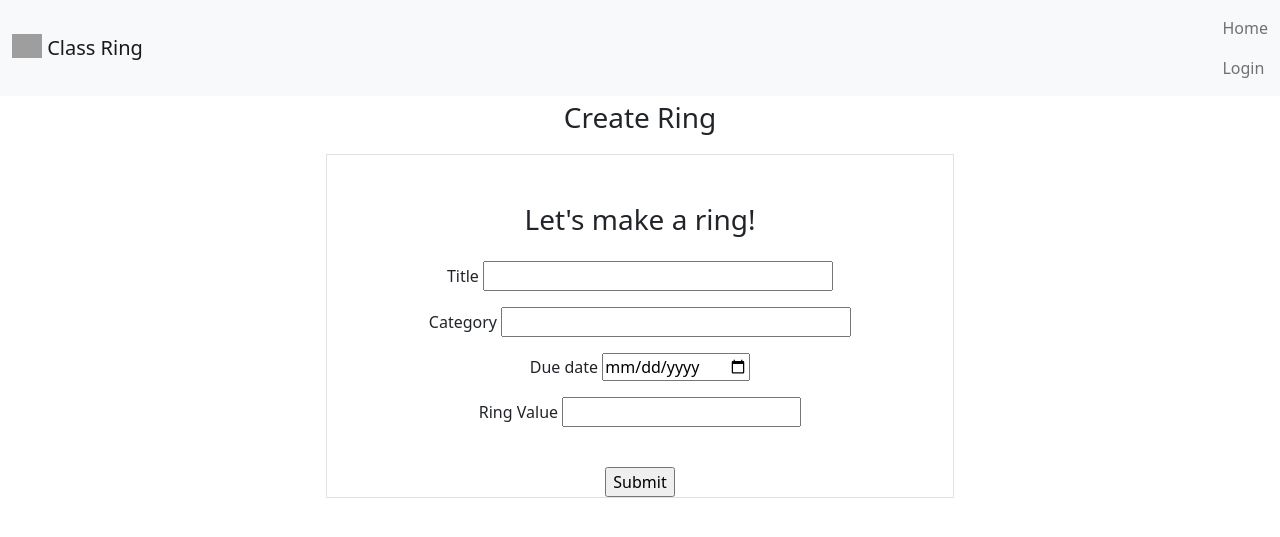
After one commit to lob0scuro/classRing, a Flask app: page /create_ring in a window 1280 px wide. The commit adds this page. Shown: the top 537 px of the page. Run offline with Flask 3, Linux system fonts and the light colour scheme; grey boxes are pictures that could not be loaded.

Commit message:
added create_ring view and configured db transaction

```diff
--- a/classRing/forms.py
+++ b/classRing/forms.py
@@ -35,4 +35,4 @@ class CreateRing(FlaskForm):
     category = StringField('Category', validators=[DataRequired()])
     due_date = DateField('Due date')
     value = IntegerField('Ring Value', validators=[DataRequired()])
-    status = BooleanField('Completed')
+    submit = SubmitField('Submit')
--- a/classRing/main.py
+++ b/classRing/main.py
@@ -1,6 +1,7 @@
 from flask import redirect, render_template, url_for, flash, Blueprint
 from flask_login import LoginManager, login_required, login_user, logout_user, current_user
-from classRing.models import Users
+from classRing.models import db,  Users, Ring
+from classRing.forms import CreateRing
 
 mainBP = Blueprint('main', __name__, url_prefix="/main")
 
@@ -11,3 +12,24 @@ mainBP = Blueprint('main', __name__, url_prefix="/main")
 def home():
 
     return render_template('main/home.html')
+
+
+@mainBP.route("/create_ring", methods=('GET', 'POST'))
+def create_ring():
+    form = CreateRing()
+    if form.validate_on_submit():
+        title = form.title.data
+        category = form.category.data
+        due_date = form.due_date.data
+        value = form.value.data
+        ring = Ring(title=title, category=category, due_date=due_date, value=value)
+        db.session.add(ring)
+        db.session.commit()
+        flash("Ring created successfully!")
+        return redirect(url_for('main.home'))
+    return render_template('main/create_ring.html', form=form)
+
+
+@mainBP.route("/view_rings", methods=('GET', 'POST'))
+def view_rings():
+    pass
--- a/classRing/models.py
+++ b/classRing/models.py
@@ -15,14 +15,13 @@ def load_user(userId):
 class Users(db.Model, UserMixin):
     id = db.Column(Integer, primary_key=True, autoincrement=True, nullable=False)
     username = db.Column(String(50), nullable=False, unique=True)
+    email = db.Column(String(50), nullable=False, unique=True)
     password = db.Column(String(255), nullable=False)
-    email = db.Column(String(50), nullable=False, unique=True)
 
 
 class Ring(db.Model):
     id = db.Column(Integer, primary_key=True, autoincrement=True, nullable=False)
     title = db.Column(String(100), nullable=False)
     category = db.Column(String(50), nullable=False)
-    due_date = db.Column(Date) # needs datetime object %Y-%m-%d format
+    due_date = db.Column(Date)
     value = db.Column(Integer)
-    status = db.Column(Boolean)
--- a/classRing/templates/base.html
+++ b/classRing/templates/base.html
@@ -30,8 +30,7 @@
           </ul>
         </div>
       </nav>
-    <h1 class="display-2 text-center pt-3"><img src="{{ url_for('static', filename='images/circle.svg') }}" alt="" width="50" height="45" class=""> Class Ring</h1>
-    <p class="fs-3 text-center">{% block title %}{% endblock %}</p>
+
       <div class="container-fluid">
         {% with messages = get_flashed_messages() %}
           {% if messages %}
@@ -42,6 +41,8 @@
             </ul>
             {% endif %}
         {% endwith %}
+
+        <p class="fs-3 text-center">{% block title %}{% endblock %}</p>
         {% block content %}
         {% endblock %}
     </div>
--- /dev/null
+++ b/classRing/templates/main/create_ring.html
@@ -0,0 +1,32 @@
+{% extends "base.html" %}
+{% block title %}Create Ring{% endblock %}
+
+{% block content %}
+
+
+<div class="row pt-5 w-50 mx-auto border text-center">
+    <h3 class="text-center pb-3">Let's make a ring!</h3>
+    <form action="{{ url_for('main.create_ring') }}" method="POST">
+        {{ form.csrf_token }}
+        <div class="form-group pb-3">
+            {{ form.title.label }}
+            {{ form.title(size=32) }}
+        </div>
+        <div class="form-group pb-3">
+            {{ form.category.label }}
+            {{ form.category(size=32) }}
+        </div>
+        <div class="form-group pb-3">
+            {{ form.due_date.label }}
+            {{ form.due_date(size=32) }}
+        </div>
+        <div class="form-group pb-3">
+            {{ form.value.label }}
+            {{ form.value(size=32) }}
+        </div>
+        <br>
+        {{ form.submit() }}
+    </form>
+</div>
+
+{% endblock %}
```
Also changed, not shown: classRing/templates/main/home.html (+8 -1 lines). Lines whose indentation alone changed are shown as unchanged.
